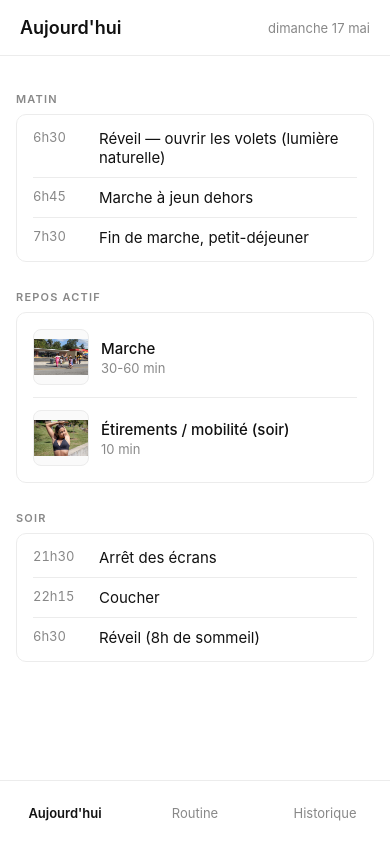
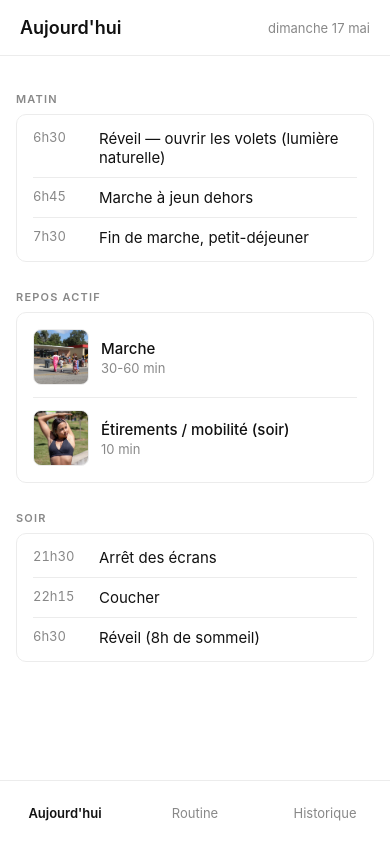
Before and after one commit to Clemboubou/routine-muscu-rn, a React Native app: screen / in a window 390 px wide. Built offline with nearby package versions, Linux system fonts and the light colour scheme.

Commit message:
fix(images): thumb cover plein cadre + hero detail au ratio naturel (zero vide)

```diff
--- a/App.js
+++ b/App.js
@@ -4,7 +4,7 @@ import { SafeAreaProvider, SafeAreaView, useSafeAreaInsets } from 'react-native-
 import { StatusBar } from 'expo-status-bar';
 import { S, COLORS } from './src/styles';
 import { MORNING, EVENING, SESSIONS, OFF_DAY } from './src/data';
-import { ExoIcon, ExoThumb } from './src/icons';
+import { ExoIcon, ExoThumb, ExoHero } from './src/icons';
 import { loadHistory, lastMaxFor, addSetEntry } from './src/storage';
 
 function todayLabel() {
@@ -24,7 +24,7 @@ function ExoRow({ exo, last, onPress, lastMax, clickable = true }) {
   const content = (
     <View style={[S.exoRow, last && S.exoRowLast]}>
       <View style={S.exoThumb}>
-        <ExoThumb slug={exo.slug} fill iconSize={32} />
+        <ExoThumb slug={exo.slug} iconSize={32} />
       </View>
       <View style={S.exoInfo}>
         <Text style={S.exoName}>{exo.name}</Text>
@@ -216,8 +216,8 @@ function ExoDetail({ exo, sessionTitle, onBack, onSaved }) {
         <Text style={S.backBtnText}>← Retour</Text>
       </Pressable>
 
-      <View style={S.detailImg}>
-        <ExoThumb slug={exo.slug} fill iconSize={80} />
+      <View style={{ marginBottom: 16 }}>
+        <ExoHero slug={exo.slug} />
       </View>
 
       <Text style={S.detailName}>{exo.name}</Text>
--- a/src/icons.js
+++ b/src/icons.js
@@ -41,18 +41,41 @@ export function ExoIcon({ slug, size = 32, color = '#111' }) {
   return <Render size={size} color={color} />;
 }
 
-// Vignette : photo PNG si dispo, sinon icône SVG centrée.
-// `fill` = remplit le parent (utilisé pour les wrappers .exoThumb / .detailImg).
-export function ExoThumb({ slug, size = 32, fill = false, iconSize = null }) {
+// Vignette carrée pour les listes : crop léger acceptable à petite taille.
+export function ExoThumb({ slug, size = 56, iconSize = null }) {
   const img = EXO_IMAGES[slug];
-  const dim = fill ? { width: '100%', height: '100%' } : { width: size, height: size };
   if (img) {
-    return <Image source={img} style={dim} resizeMode="contain" />;
+    return <Image source={img} style={{ width: '100%', height: '100%' }} resizeMode="cover" />;
   }
-  const sz = iconSize != null ? iconSize : (fill ? 64 : Math.round(size * 0.55));
+  const sz = iconSize != null ? iconSize : Math.round(size * 0.55);
   return (
-    <View style={[dim, { alignItems: 'center', justifyContent: 'center' }]}>
+    <View style={{ width: '100%', height: '100%', alignItems: 'center', justifyContent: 'center' }}>
       <ExoIcon slug={slug} size={sz} />
     </View>
   );
 }
+
+// Grosse image pour la vue détail : ratio naturel, plein largeur, zéro espace vide.
+export function ExoHero({ slug, borderRadius = 12 }) {
+  const img = EXO_IMAGES[slug];
+  if (img) {
+    const meta = Image.resolveAssetSource(img);
+    const ratio = meta && meta.width && meta.height ? meta.width / meta.height : 1.5;
+    return (
+      <Image
+        source={img}
+        style={{ width: '100%', aspectRatio: ratio, borderRadius }}
+        resizeMode="cover"
+      />
+    );
+  }
+  return (
+    <View style={{
+      width: '100%', aspectRatio: 1.6, borderRadius,
+      backgroundColor: '#fafafa', borderWidth: 1, borderColor: '#ececec',
+      alignItems: 'center', justifyContent: 'center',
+    }}>
+      <ExoIcon slug={slug} size={80} />
+    </View>
+  );
+}
```
